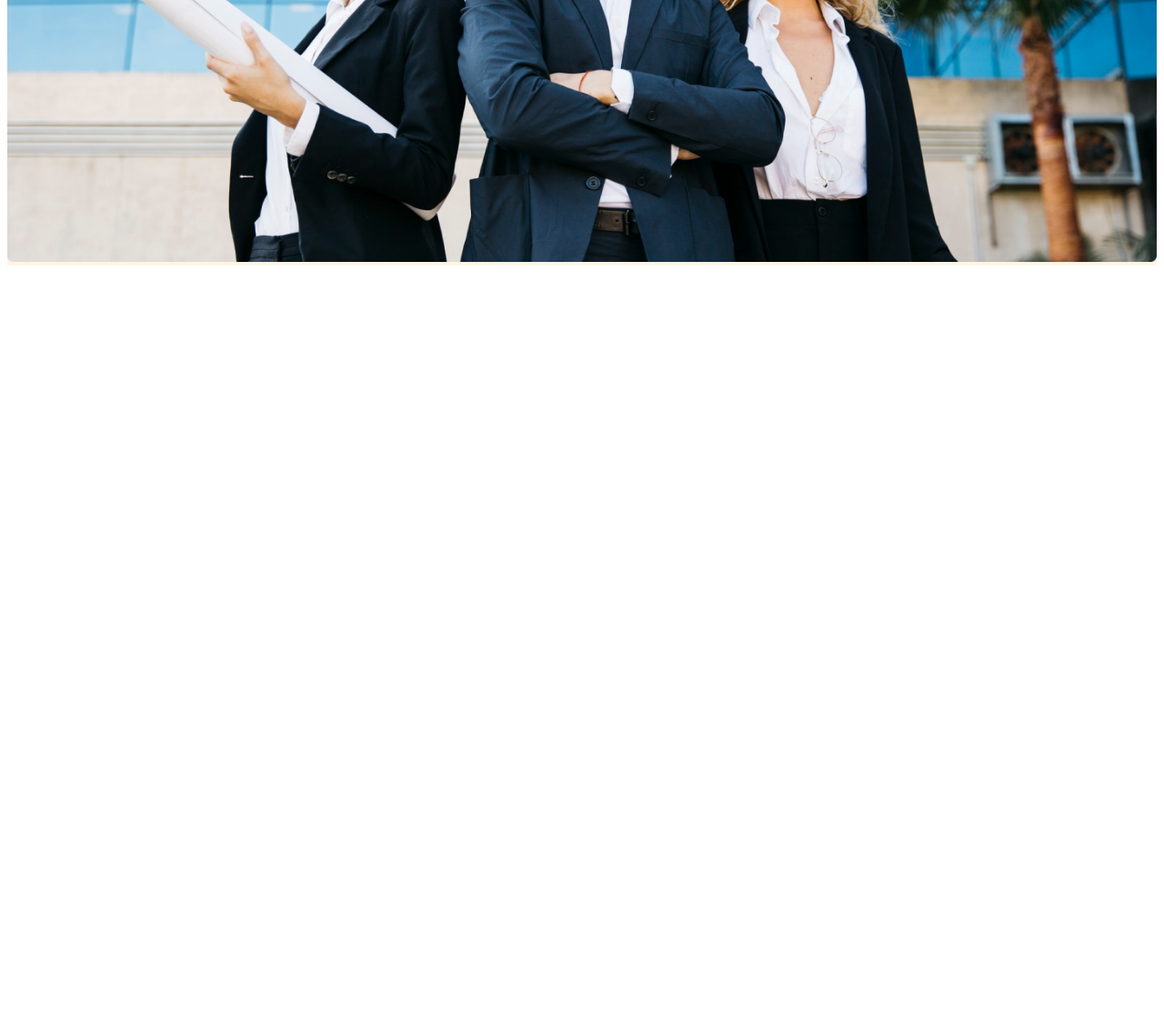
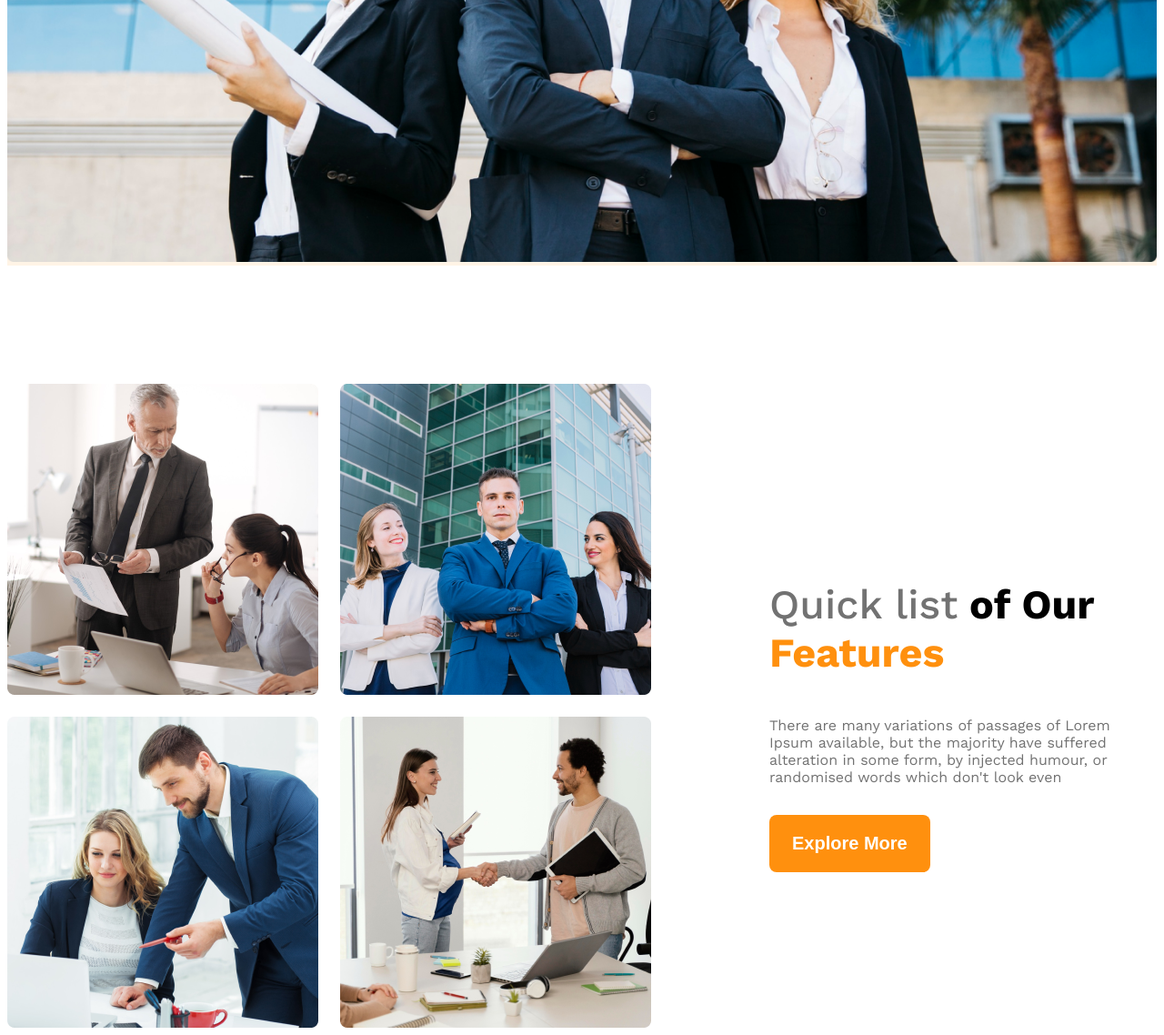
Before and after one commit to sadmanhabijsaim/G3-architecs_website, a plain HTML site: page index.html in a window 1280 px wide. Shown: the part 892-2030 px from the top of the page at 91% size. Before the commit the page ends 1192 px from the top, so only its background shows below. Drawn offline with nearby package versions, Linux system fonts and the light colour scheme.

Commit message:
Quick list added and style

```diff
--- a/index.html
+++ b/index.html
@@ -30,7 +30,20 @@
     </header>
 
     <main>
+        <section class="teams display-flex">
+            <div class="team-img-container">
+                <img src="./images/team1.png" alt="two architect discussing a project">
+                <img src="./images/team2.png" alt="two architect discussing a project">
+                <img src="./images/team3.png" alt="two architect discussing a project">
+                <img src="./images/team4.png" alt="two architect discussing a project">
+            </div>
+            <div class="our-features">
+                <h3 class="feature-title"> <span id="Quick-list">Quick list</span> <span>of Our</span> <span class="color-orange">Features</span></h3>
+                <p class="feature-description">There are many variations of passages of Lorem Ipsum available, but the majority have suffered alteration in some form, by injected humour, or randomised words which don't look even</p>
 
+                <button class="btn-primary">Explore More</button>
+            </div>
+        </section>
     </main>
 
     <footer>
--- a/styles/architects.css
+++ b/styles/architects.css
@@ -69,6 +69,48 @@
     width: 100%;
 }
 
+main{
+    max-width: 1440px;
+    margin: 0 auto;
+}
+main > section{
+    margin-top: 130px;
+}
+
+.teams{
+    align-items: center;
+
+}
+.team-img-container{
+    display: grid;
+    grid-template-columns: repeat(2, 1fr);
+    gap: 24px;
+}
+.our-features{
+    margin-left: 130px;
+    max-width: 530px;
+}
+#Quick-list{
+    color: #727272;
+    font-weight: 500;
+
+}
+.feature-title{
+    font-size: 2.8rem;
+    font-weight: 700;
+}
+.color-orange{
+    color: #FF900E;
+}
+
+.feature-description{
+    color: #727272;
+    font-size: 1rem;
+    font-weight: 400;
+    margin-top: 24px;
+    margin-bottom: 32px;
+}
+
 
 /* responsive media query */
 @media screen and (max-width: 576px) {
```
